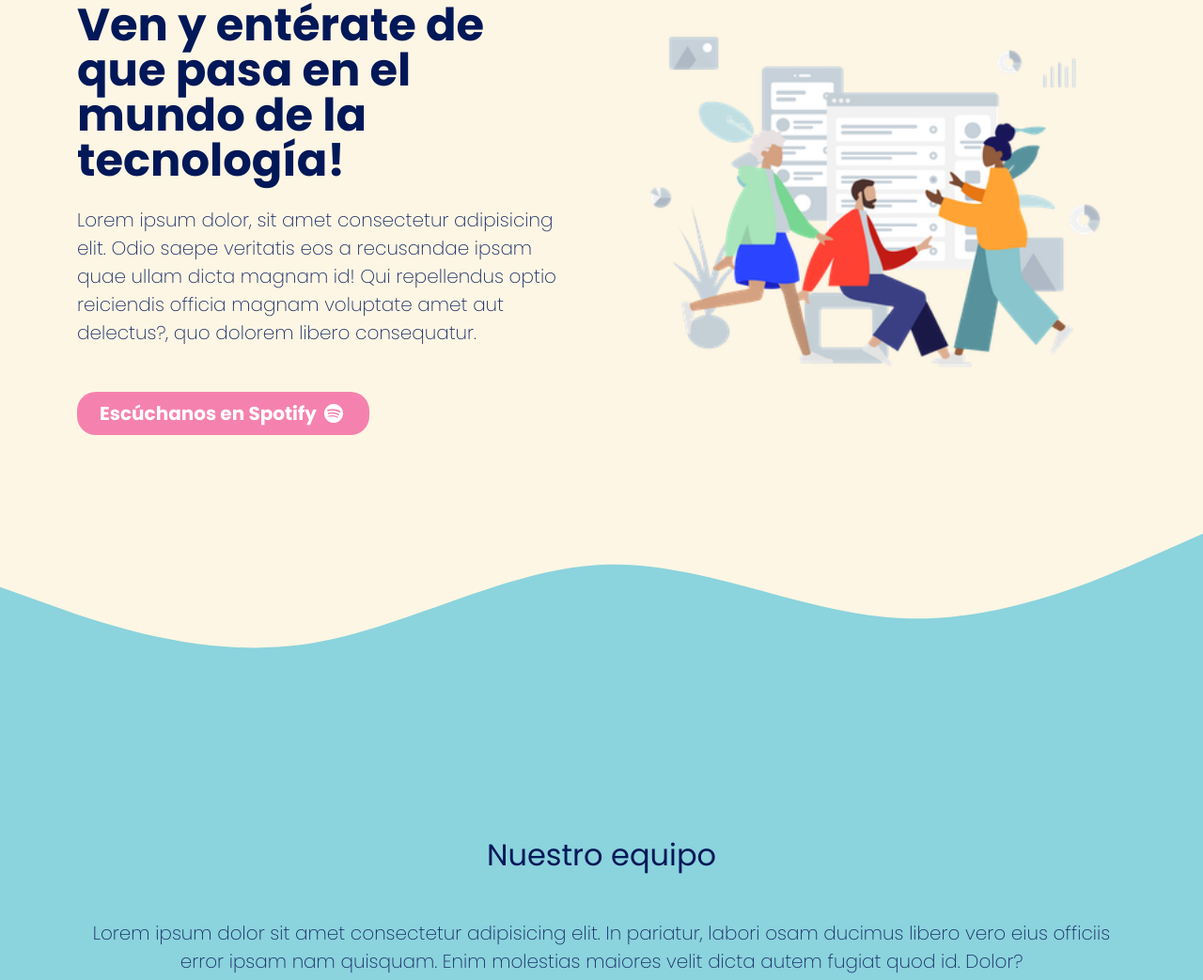
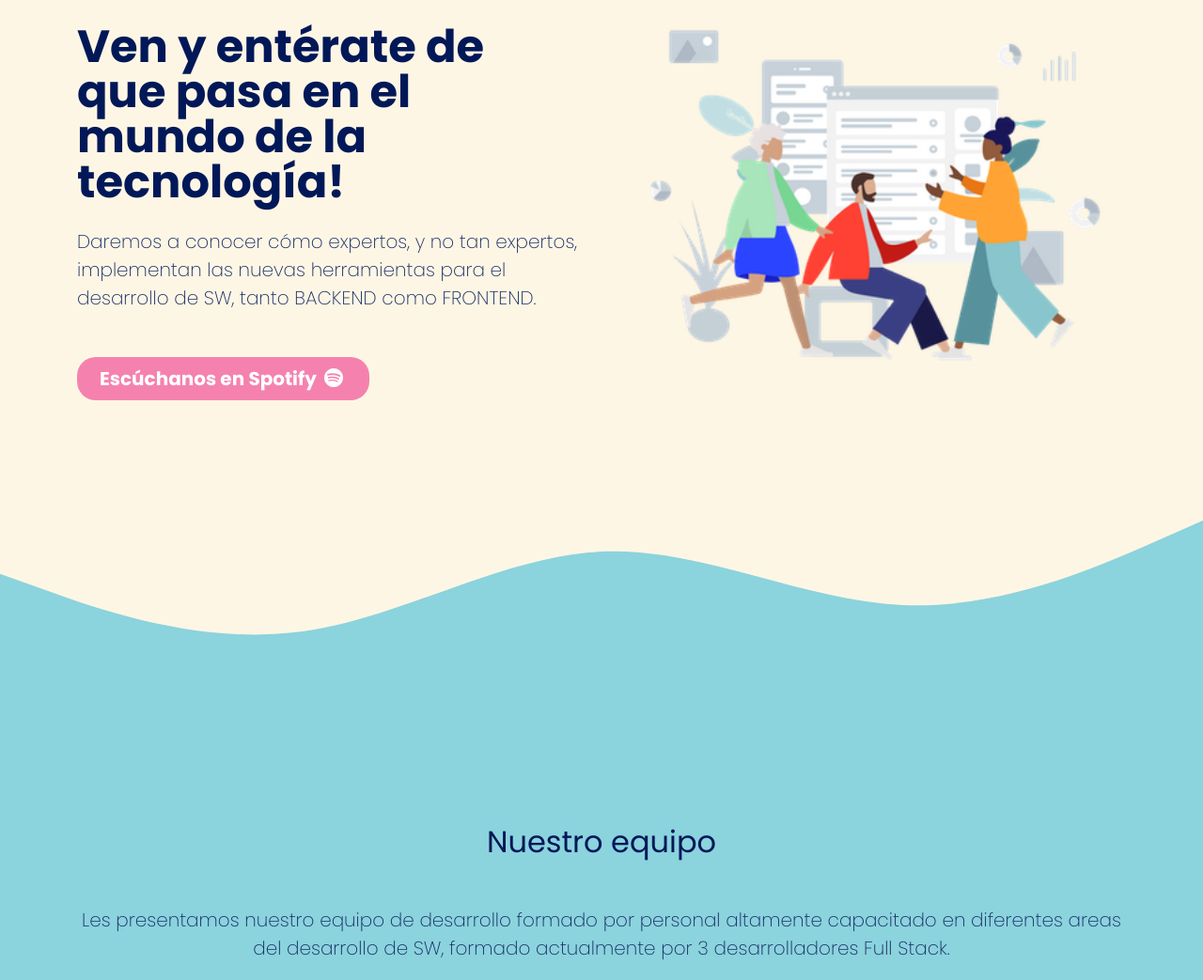
Before and after one commit to zavolukadg/devtech-podcast-web, a plain HTML site: page index.html in a window 1280 px wide. Shown: the part 149-1192 px from the top of the page at 94% size. Drawn offline with nearby package versions, Linux system fonts and the light colour scheme.

Commit message:
Modificaciones de contenido

```diff
--- a/index.html
+++ b/index.html
@@ -112,10 +112,8 @@
                 Ven y entérate de que pasa en el mundo de la tecnología!
               </h1>
               <p class="lead">
-                Lorem ipsum dolor, sit amet consectetur adipisicing elit. Odio
-                saepe veritatis eos a recusandae ipsam quae ullam dicta magnam
-                id! Qui repellendus optio reiciendis officia magnam voluptate
-                amet aut delectus?, quo dolorem libero consequatur.
+                Daremos a conocer cómo expertos, y no tan expertos, implementan las nuevas herramientas
+                para el desarrollo de SW, tanto BACKEND como FRONTEND.
               </p>
               <div class="d-grid gap-2 d-md-flex justify-content-md-start mt-5">
                 <button
@@ -141,10 +139,8 @@
         <div class="container pt-5">
           <h2 class="title text-center mt-5 mb-5">Nuestro equipo</h2>
           <p class="lead text-center mb-5">
-            Lorem ipsum dolor sit amet consectetur adipisicing elit. In
-            pariatur, labori osam ducimus libero vero eius officiis error ipsam
-            nam quisquam. Enim molestias maiores velit dicta autem fugiat quod
-            id. Dolor?
+            Les presentamos nuestro equipo de desarrollo formado por personal altamente capacitado en
+            diferentes areas del desarrollo de SW, formado actualmente por 3 desarrolladores Full Stack.
           </p>
           <div class="row">
             <!-- =========================== Tarjeta 1 =========================== -->
```
